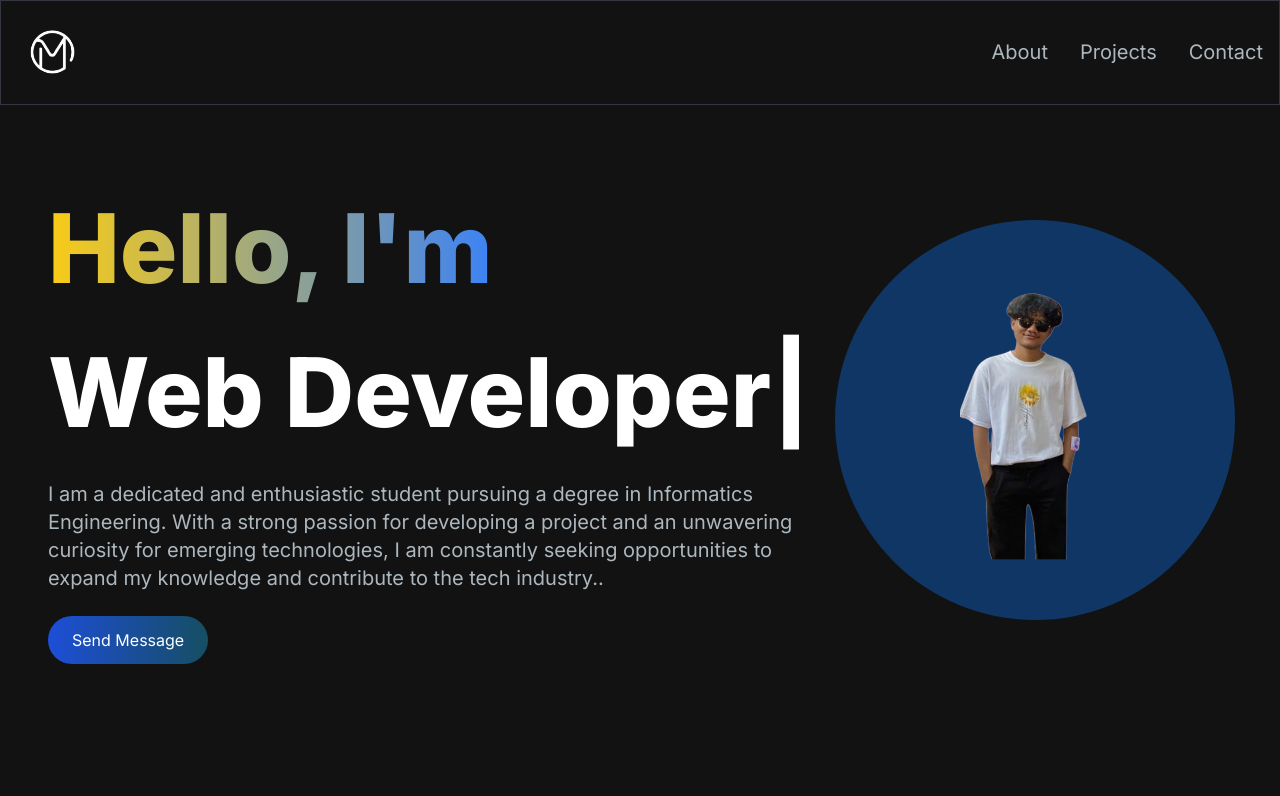
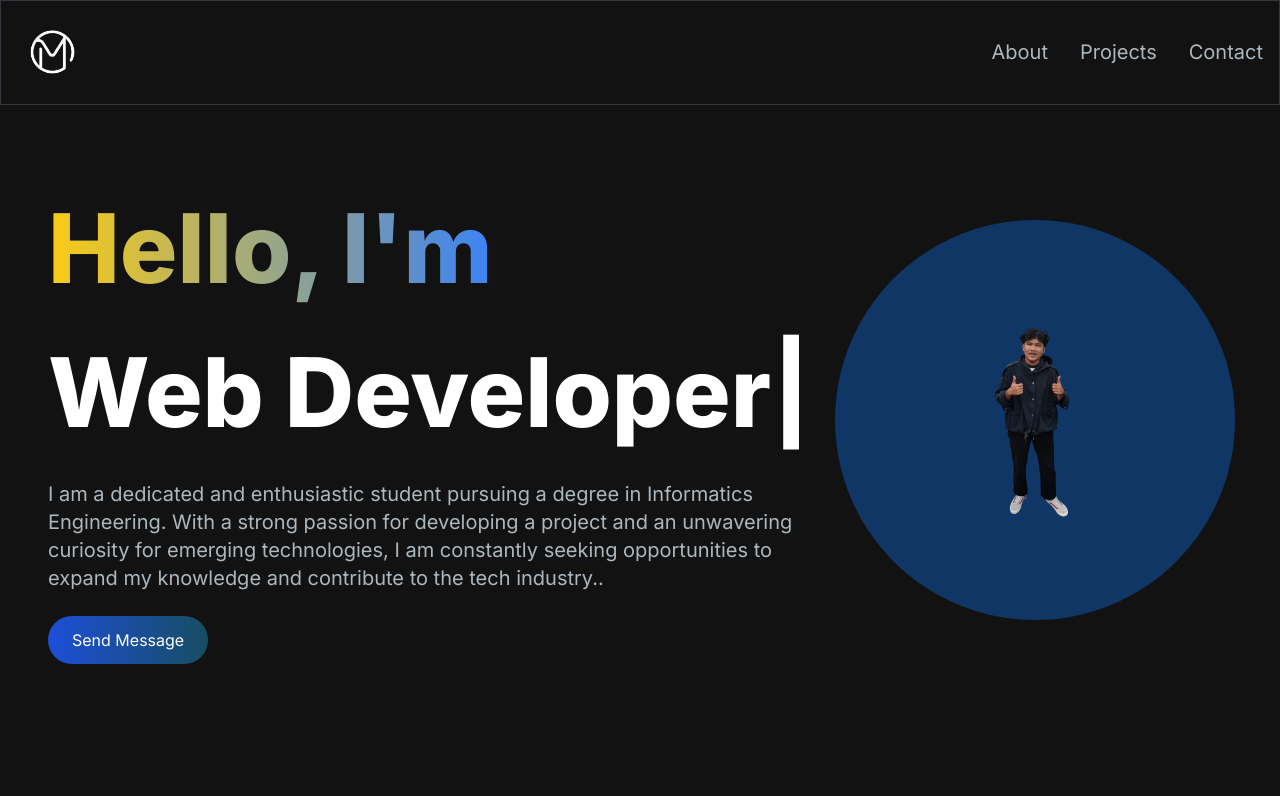
Before and after one commit to argalusmp/personal-website, a Next.js app: page / in a window 1280 px wide. Shown: the top 796 px of the page. Built offline with nearby package versions, Linux system fonts and the light colour scheme.

Commit message:
change profil picture

```diff
--- a/src/app/components/HeroSection.jsx
+++ b/src/app/components/HeroSection.jsx
@@ -65,7 +65,7 @@ const HeroSection = () => {
         >
           <div className="rounded-full bg-[#103666] w-[250px] h-[250px] lg:w-[400px] lg:h-[400px] relative">
             <Image
-              src="/images/profil22.png"
+              src="/images/Profil.png"
               alt="hero image"
               className="absolute transform -translate-x-1/2 -translate-y-1/2 top-1/2 left-1/2"
               width={150}
```
